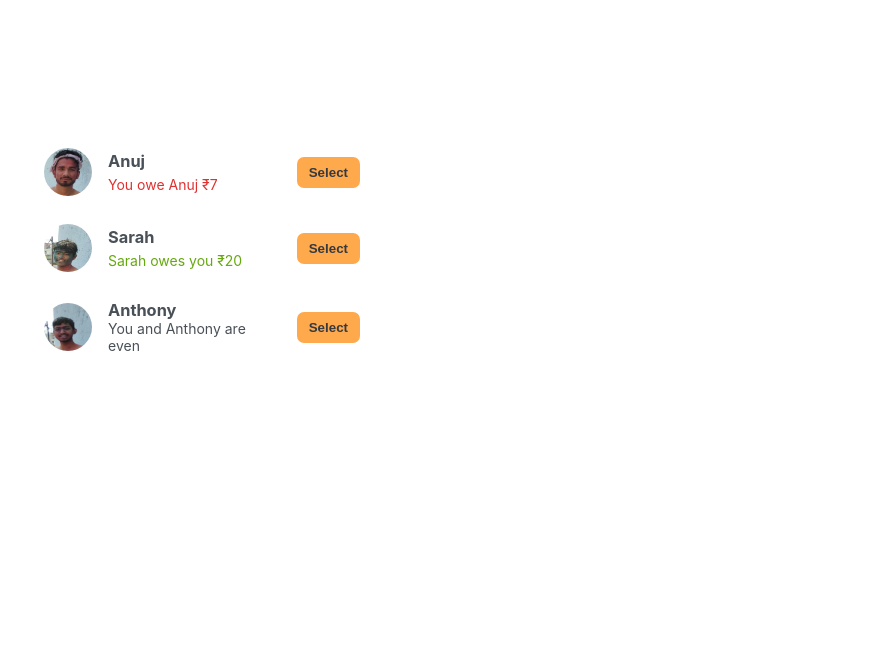
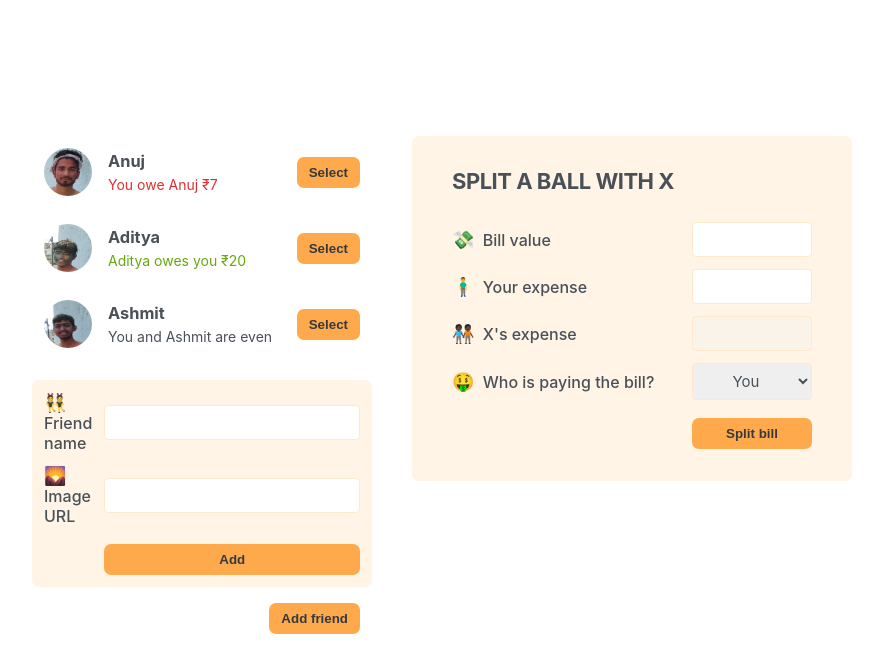
Before and after one commit to Priyanshubelwal17/Eat-N-Split, a React (Create React App) app: page / in a window 1280 px wide. Shown: the top 672 px of the page, without its empty margins (198-1081 px from the left). Built offline with nearby package versions, Linux system fonts and the light colour scheme.

Commit message:
Add Forms

```diff
--- a/src/App.js
+++ b/src/App.js
@@ -7,13 +7,13 @@
   },
   {
     id: 933372,
-    name: "Sarah",
+    name: "Aditya",
     image: "images/aditya-user4.jpg",
     balance: 20,
   },
   {
     id: 499476,
-    name: "Anthony",
+    name: "Ashmit",
     image: "images/ashmit-user2.jpg",
     balance: 0,
   },
@@ -24,7 +24,10 @@
     <div className="app">
       <div className="sidebar">
         <FriendsList />
+        <FormAddFriend />
+        <Button>Add friend</Button>
       </div>
+      <FormSplitBill />
     </div>
   );
 }
@@ -55,9 +58,51 @@
           {f.name} owes you ₹{Math.abs(f.balance)}
         </p>
       ) : (
-        <p className="">You and {f.name} are even</p>
+        <p>You and {f.name} are even</p>
       )}
-      <button className="button">Select</button>
+      <Button>Select</Button>
     </li>
   );
 }
+
+function Button({ children }) {
+  return <button className="button">{children}</button>;
+}
+
+function FormAddFriend() {
+  return (
+    <form className="form-add-friend">
+      <label>👯 Friend name</label>
+      <input type="text" />
+      <label>🌄 Image URL</label>
+      <input type="text" />
+
+      <Button>Add</Button>
+    </form>
+  );
+}
+
+function FormSplitBill() {
+  return (
+    <form className="form-split-bill">
+      <h2>Split a ball with X</h2>
+
+      <label>💸 Bill value</label>
+      <input type="text" />
+
+      <label>🧍‍♂️ Your expense</label>
+      <input type="text" />
+
+      <label>🧑🏿‍🤝‍🧑🏿 X's expense</label>
+      <input type="text" disabled />
+
+      <label>🤑 Who is paying the bill?</label>
+      <select>
+        <option value="user">You</option>
+        <option value="friend">X</option>
+      </select>
+
+      <Button>Split bill</Button>
+    </form>
+  );
+}
```
